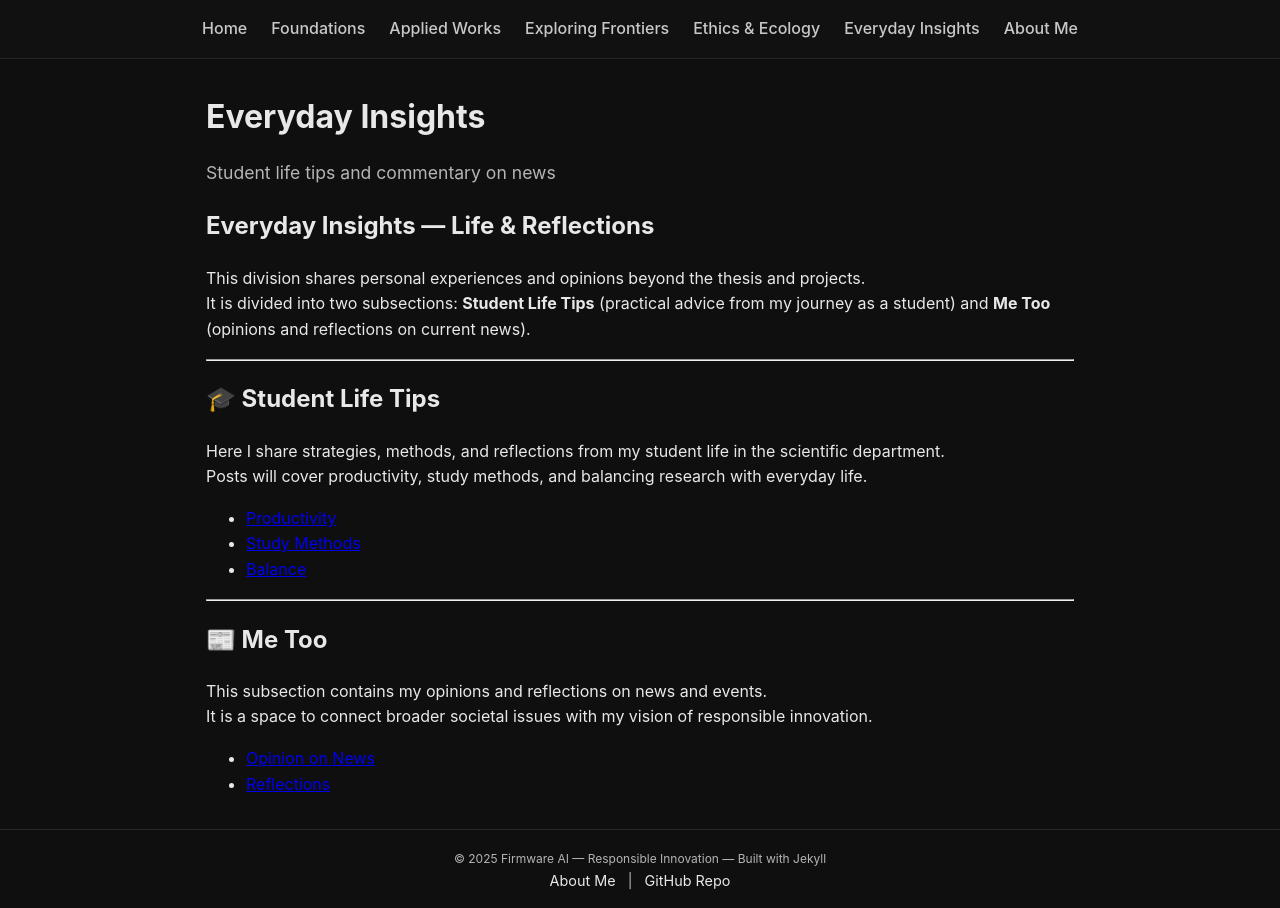
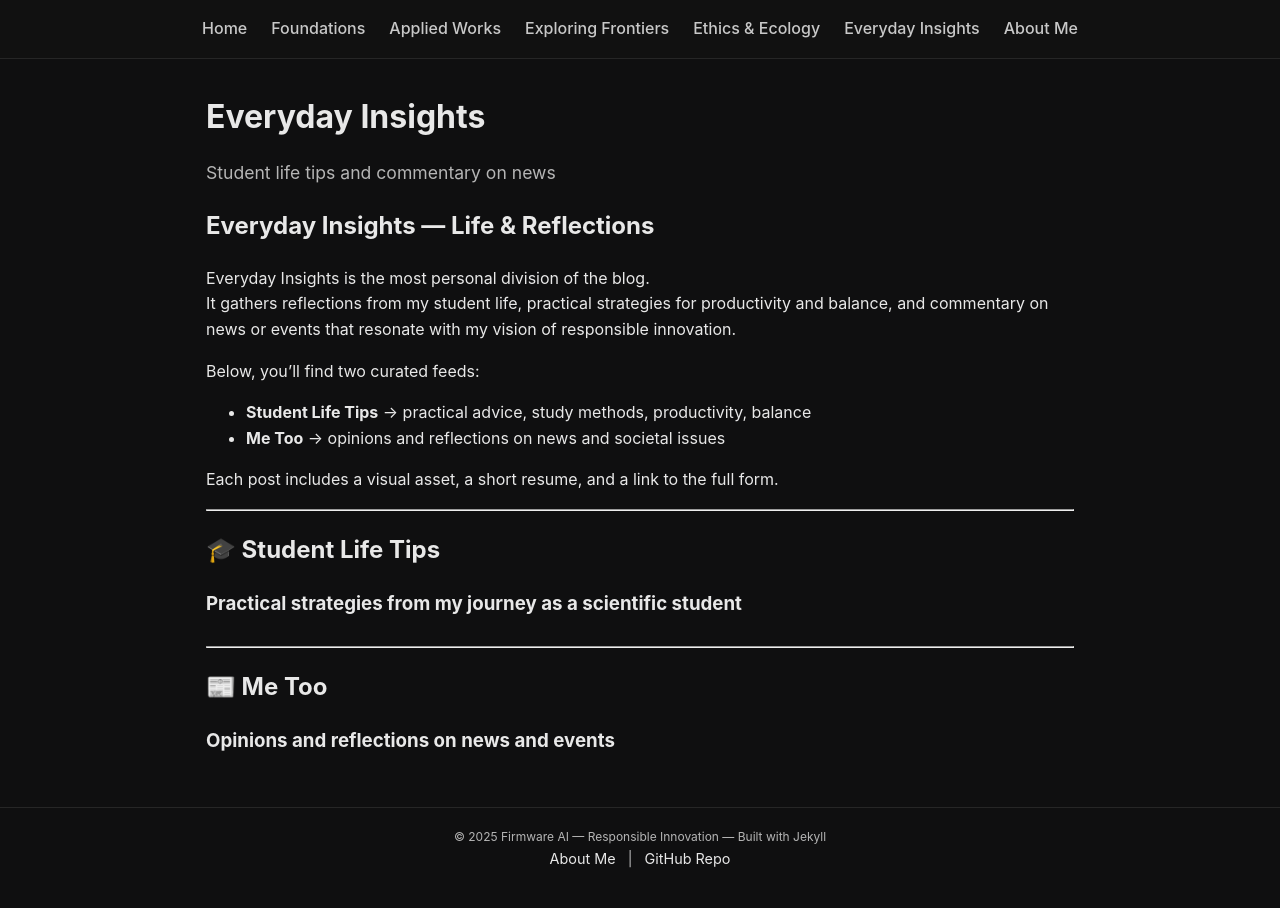
Before and after one commit to louisnathanessomba/louis-blog, a Jekyll site: the page built from pages/everyday-insights/index.md, in a window 1280 px wide. Built offline with Jekyll 4.4.1, drawn with Linux system fonts in a browser that asks for light colours.

Commit message:
Revise Everyday Insights layout and content
Updated the structure and content of the Everyday Insights page to enhance clarity and organization. Added permalinks and improved formatting for subsections.

```diff
--- a/pages/everyday-insights/index.md
+++ b/pages/everyday-insights/index.md
@@ -1,31 +1,67 @@
 ---
 layout: section
-title: Everyday Insights
-subtitle: Student life tips and commentary on news
+title: "Everyday Insights"
+subtitle: "Student life tips and commentary on news"
+permalink: /everyday-insights/
 ---
 
 # Everyday Insights — Life & Reflections
 
-This division shares personal experiences and opinions beyond the thesis and projects.
-It is divided into two subsections: **Student Life Tips** (practical advice from my journey as a student) and **Me Too** (opinions and reflections on current news).
+Everyday Insights is the most personal division of the blog.
+It gathers reflections from my student life, practical strategies for productivity and balance, and commentary on news or events that resonate with my vision of responsible innovation.
+
+Below, you’ll find two curated feeds:
+- **Student Life Tips** → practical advice, study methods, productivity, balance
+- **Me Too** → opinions and reflections on news and societal issues
+
+Each post includes a visual asset, a short resume, and a link to the full form.
 
 ---
 
-## 🎓 Student Life Tips
+# 🎓 Student Life Tips
+### Practical strategies from my journey as a scientific student
 
-Here I share strategies, methods, and reflections from my student life in the scientific department.
-Posts will cover productivity, study methods, and balancing research with everyday life.
+{% assign tips_posts = site.everyday-insights | where_exp: "item", "item.categories contains 'student-life-tips'" | sort: 'date' | reverse %}
 
-- [Productivity](/Everyday-Insights/Student-Life-Tips/productivity/)
-- [Study Methods](/Everyday-Insights/Student-Life-Tips/study-methods/)
-- [Balance](/Everyday-Insights/Student-Life-Tips/balance/)
+<div class="feed">
+  {% for post in tips_posts %}
+    <div class="card">
+      {% if post.thumbnail %}
+        <img src="{{ post.thumbnail }}" alt="{{ post.title }} thumbnail" class="thumb">
+      {% endif %}
+
+      <div class="content">
+        <h2>{{ post.title }}</h2>
+        <p>{{ post.resume }}</p>
+
+        <a class="read-more" href="{{ site.baseurl }}{{ post.url }}">
+          Read full post →
+        </a>
+      </div>
+    </div>
+  {% endfor %}
+</div>
 
 ---
 
-## 📰 Me Too
+# 📰 Me Too
+### Opinions and reflections on news and events
 
-This subsection contains my opinions and reflections on news and events.
-It is a space to connect broader societal issues with my vision of responsible innovation.
+{% assign me_too_posts = site.everyday-insights | where_exp: "item", "item.categories contains 'me-too'" | sort: 'date' | reverse %}
 
-- [Opinion on News](/Everyday-Insights/Me-Too/opinion-news/)
-- [Reflections](/Everyday-Insights/Me-Too/reflections/)
+<div class="feed">
+  {% for post in me_too_posts %}
+    <div class="card">
+      {% if post.thumbnail %}
+        <img src="{{ post.thumbnail }}" alt="{{ post.title }} thumbnail" class="thumb">
+      {% endif %}
+<div class="content">
+        <h2>{{ post.title }}</h2>
+        <p>{{ post.resume }}</p>
+<a class="read-more" href="{{ site.baseurl }}{{ post.url }}">
+          Read full reflection →
+        </a>
+      </div>
+    </div>
+  {% endfor %}
+</div>
```
